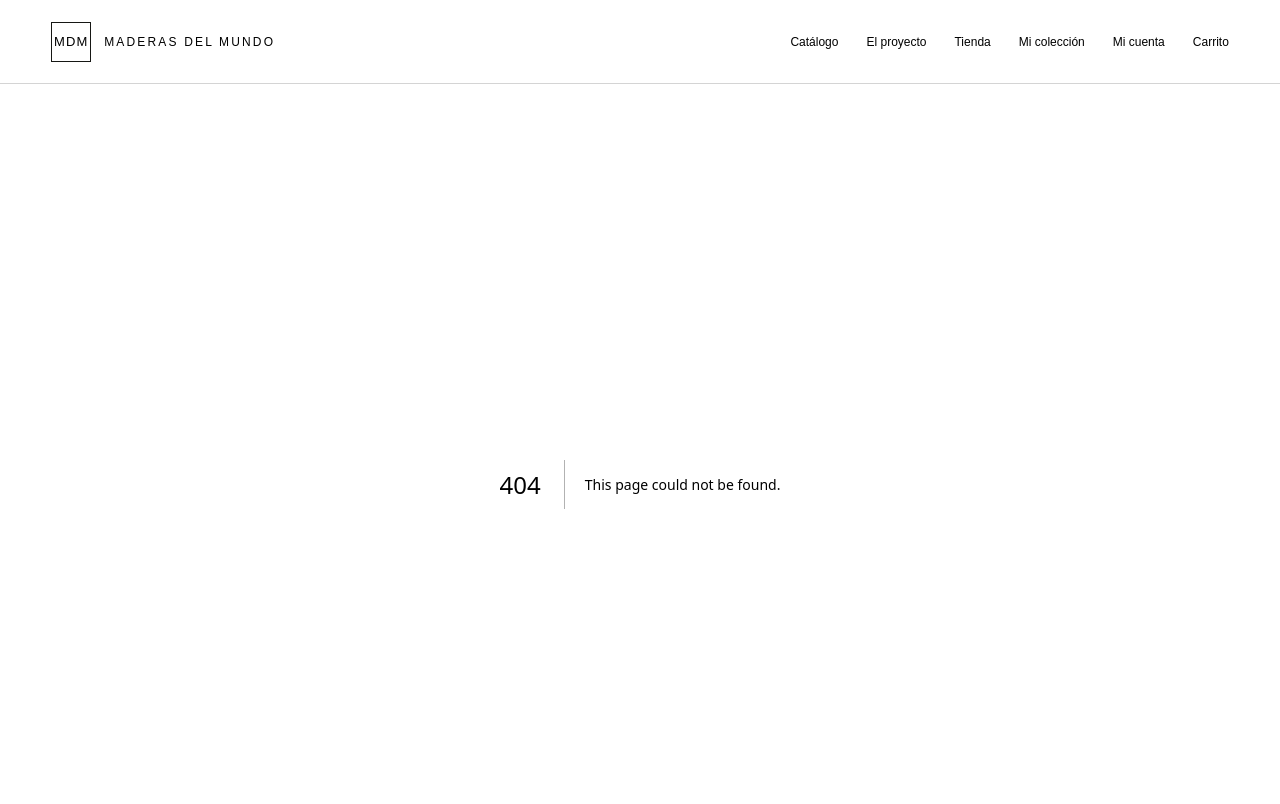
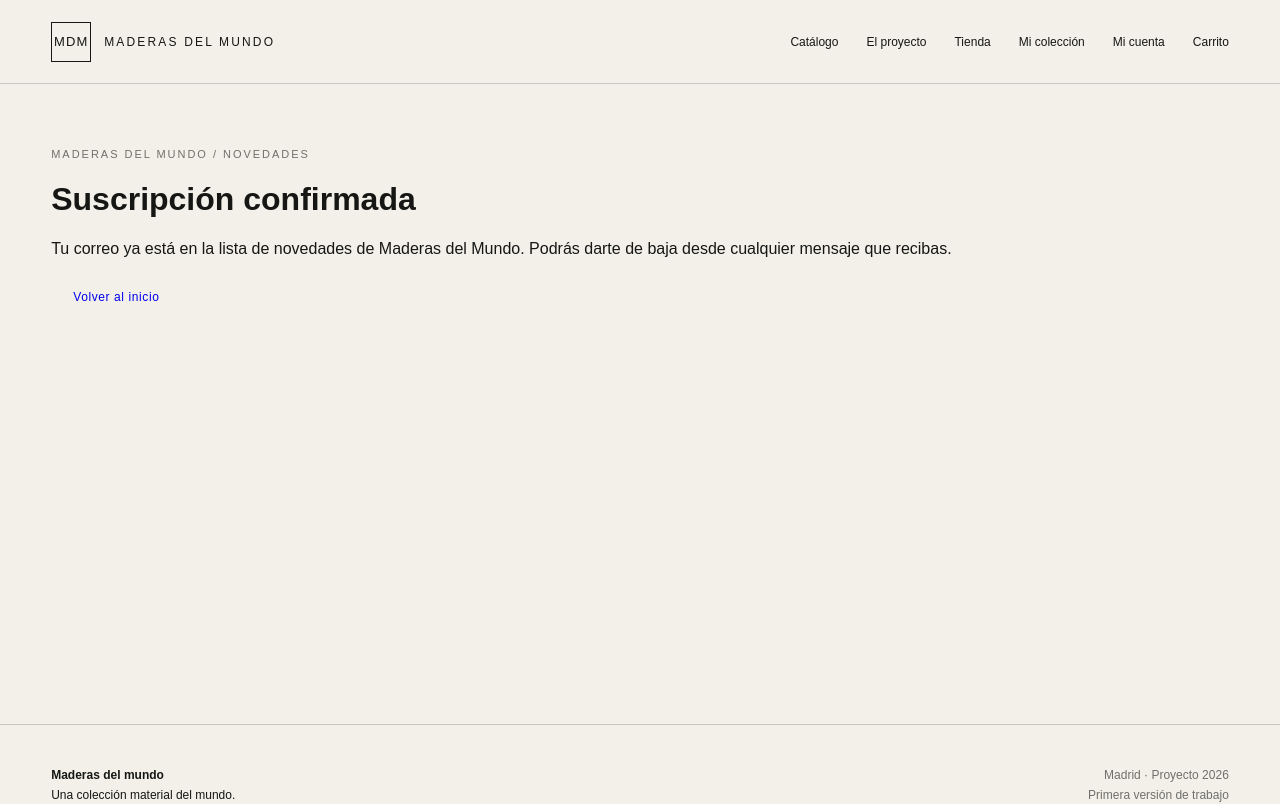
Before and after one commit to luisinko-lasko/maderas-del-mundo, a Next.js app: page /newsletter/confirmado in a window 1280 px wide. Before the commit this address had no page. Shown: the top 804 px of the page. Built offline with nearby package versions, Linux system fonts and the light colour scheme.

Commit message:
Añadir confirmación de newsletter

```diff
--- /dev/null
+++ b/app/newsletter/confirmado/page.js
@@ -0,0 +1,21 @@
+import Link from 'next/link';
+
+export const metadata = {
+  title: 'Suscripción confirmada · Maderas del mundo'
+};
+
+export default function NewsletterConfirmado() {
+  return (
+    <main className="page-shell">
+      <div className="page-eyebrow">Maderas del mundo / Novedades</div>
+      <h1>Suscripción confirmada</h1>
+      <p>
+        Tu correo ya está en la lista de novedades de Maderas del Mundo.
+        Podrás darte de baja desde cualquier mensaje que recibas.
+      </p>
+      <Link href="/" className="button">
+        Volver al inicio
+      </Link>
+    </main>
+  );
+}
```
